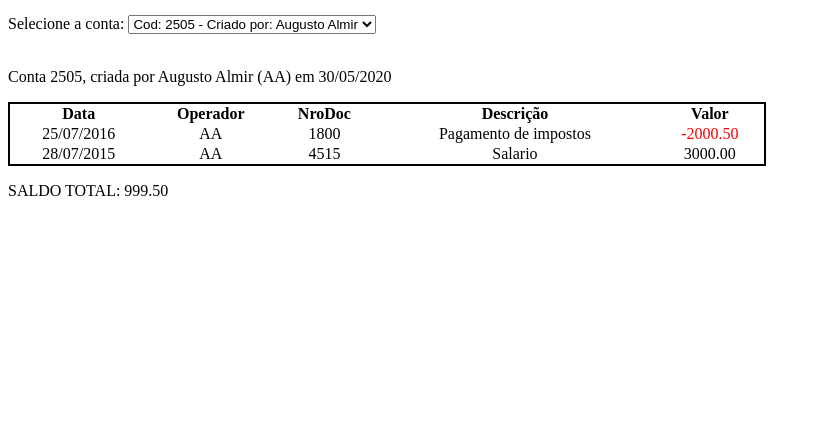
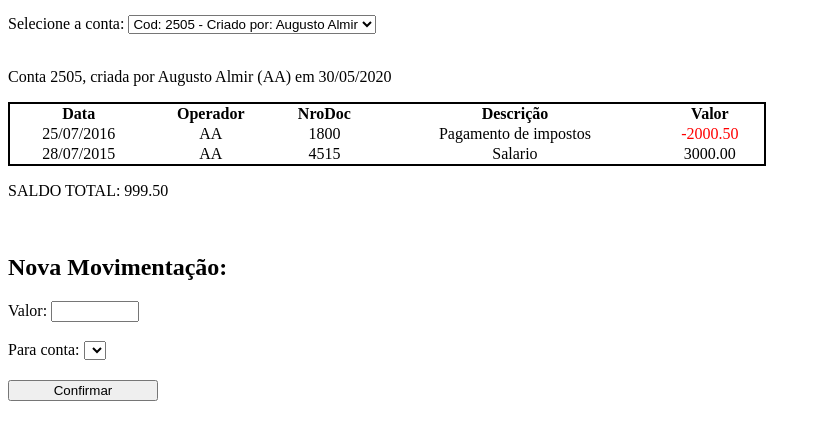
Before and after one commit to pucrs-gcs-2020-1/trabalho1-20201-andrei_group, a website: page src/index.html in a window 1280 px wide. Shown: the part 104-544 px from the top of the page, without its empty margins (0-821 px from the left). Drawn offline with Linux system fonts and the light colour scheme.

Commit message:
feat(index.html): Add base form for transactions

```diff
--- a/src/index.html
+++ b/src/index.html
@@ -34,5 +34,24 @@
     </table>
 
     <p>SALDO TOTAL: <span id="totalAmount"> </span></p>
+
+    <br/>
+
+    <h2> Nova Movimentação: </h2>
+
+    <div style="display: flex; flex-direction: column; justify-content: space-between; height: 100px">
+        <div>
+
+            <label for="inpt-amount" > Valor: </label>
+            <input id="inpt-amount" name="inpt-amount" type="number" min="0" max="100000" />
+        </div>
+        <div>
+            <label for="inpt-to-acc"> Para conta: </label>
+            <select onchange="dispatch('transactionAccSelected')" name="inpt-to-acc" id="inpt-to-acc">
+            </select>
+        </div>
+        <button style="width: 150px" onclick="dispatch('makeTransaction')"> Confirmar </button>
+
+    </div>
 </body>
 </html>
```
